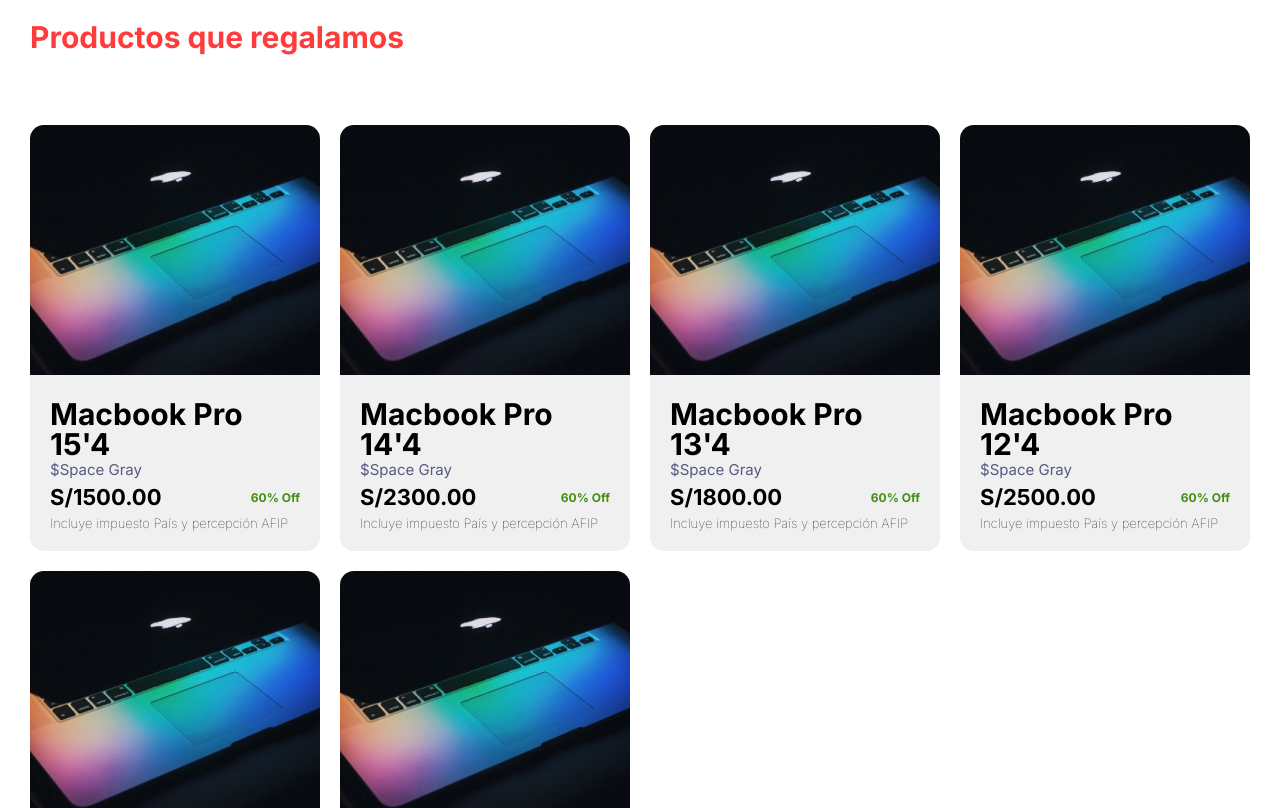
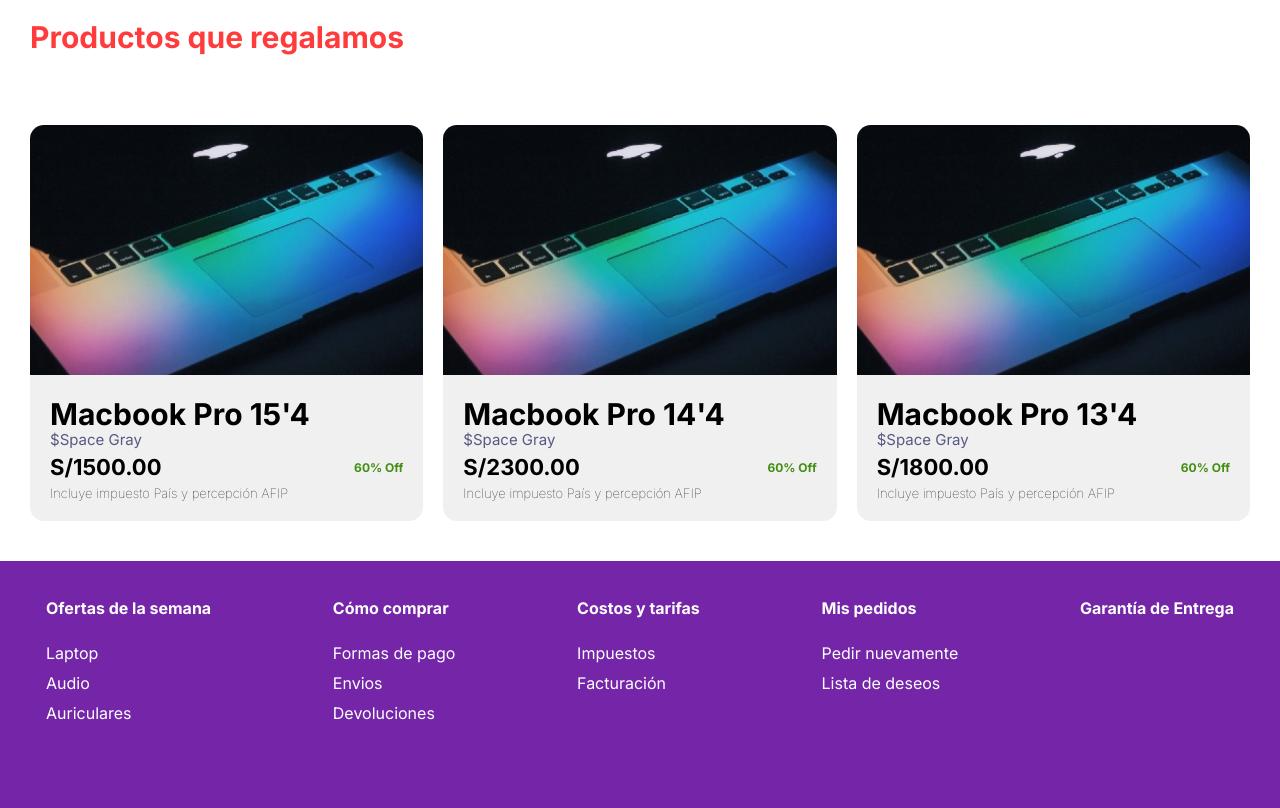
Before and after one commit to chano64123/react-I, a React (Vite) app: page /details/1 in a window 1280 px wide. Shown: the part 640-1448 px from the top of the page. Built offline with nearby package versions, Linux system fonts and the light colour scheme.

Commit message:
add quantity of products

```diff
--- a/src/components/ProductList/index.tsx
+++ b/src/components/ProductList/index.tsx
@@ -2,13 +2,14 @@
 import data from '@/data/products.json'
 import ProductCard from '../ProductCard';
 
-const ProductList = () => {
+const ProductList = ({first = 0}) => {
+    const products = first === 0 ? data.products :  data.products.slice(0, first);
     return (
         <main>
             <div className="container">
                 <div className="product-container" id="products">
                     {
-                        data.products.map(product => <ProductCard product={product}/>)
+                        products.map(product => <ProductCard product={product}/>)
                     }
                 </div>
             </div>
```
